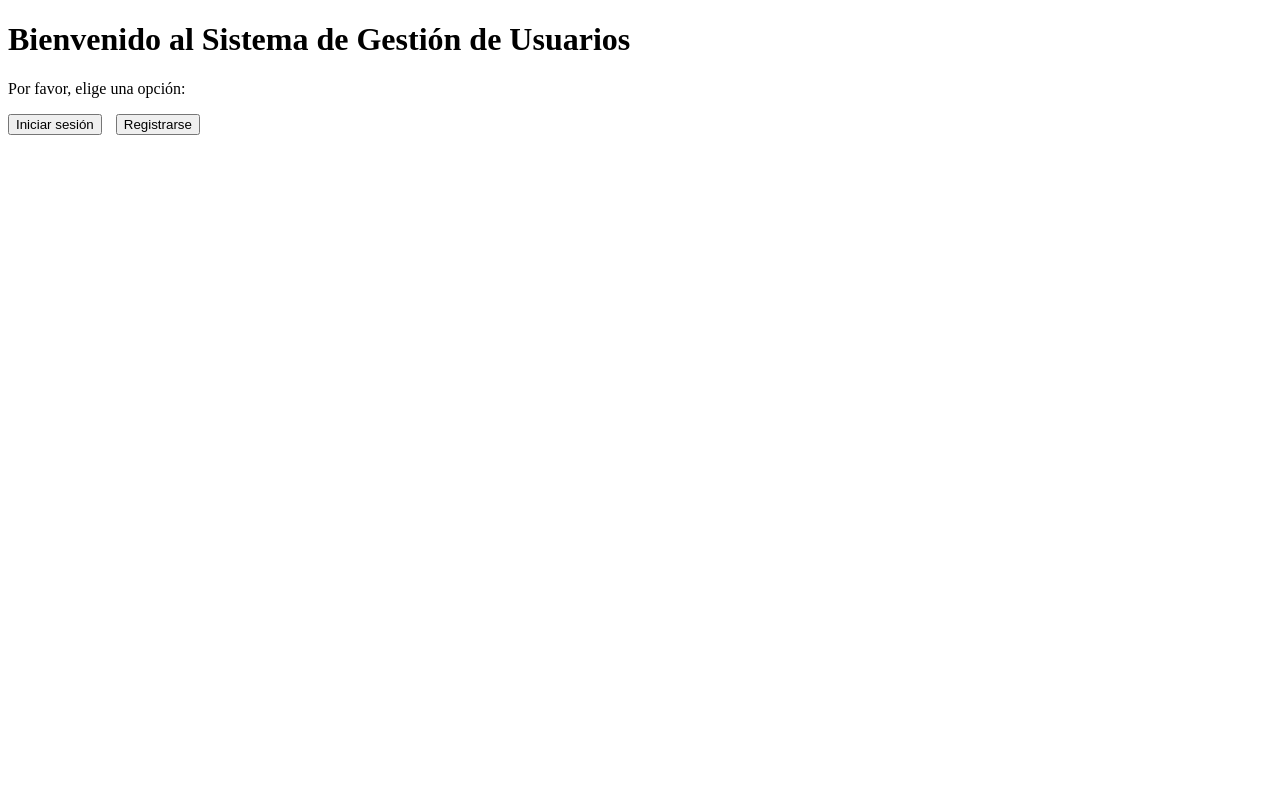
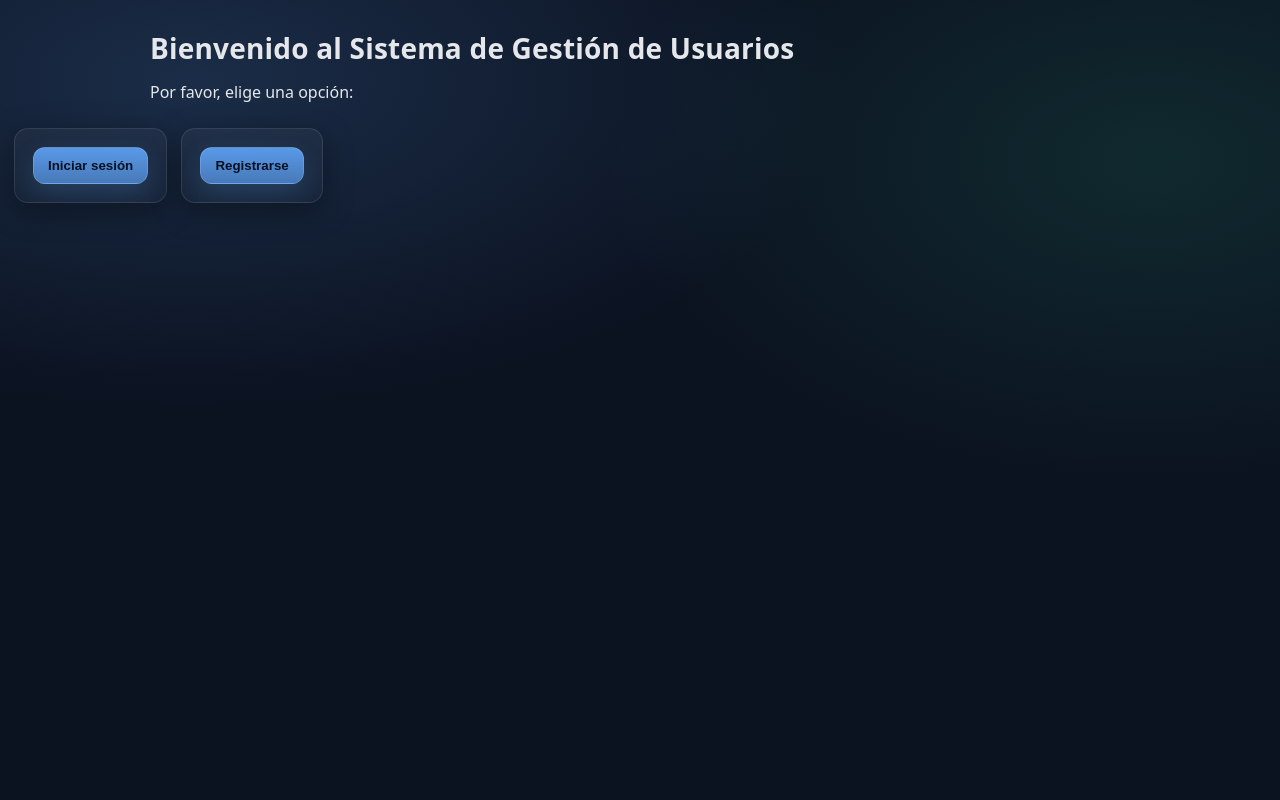
Before and after one commit to MaxR19/Demo, a PHP site: page / in a window 1280 px wide. Run offline with PHP 8.4, Linux system fonts and the light colour scheme.

Commit message:
Otro commit

```diff
--- a/Servidor/Tema_03/version_04/dashboard.php
+++ b/Servidor/Tema_03/version_04/dashboard.php
@@ -7,6 +7,7 @@ require_once 'session_check.php';
 <head>
     <meta charset="UTF-8">
     <title>Panel de Usuario</title>
+    <link rel="stylesheet" href="estilos.css">
 </head>
 <body>
 
--- /dev/null
+++ b/Servidor/Tema_03/version_04/estilos.css
@@ -0,0 +1,301 @@
+/* ===========================
+   style.css - Proyecto Gestión Usuarios / Clientes / Contactos
+   Funciona con tu HTML actual (sin clases)
+   =========================== */
+
+/* Reset básico */
+*,
+*::before,
+*::after {
+  box-sizing: border-box;
+}
+
+:root {
+  --bg: #0b1220;
+  --card: #111a2e;
+  --card-2: #0f172a;
+  --text: #e5e7eb;
+  --muted: #9ca3af;
+  --border: rgba(255, 255, 255, 0.10);
+  --shadow: 0 8px 30px rgba(0,0,0,0.35);
+  --accent: #60a5fa;
+  --accent-2: #34d399;
+
+  --danger: #f87171;
+  --warning: #fbbf24;
+
+  --radius: 14px;
+  --radius-sm: 10px;
+  --maxw: 980px;
+  --pad: 18px;
+
+  --font: system-ui, -apple-system, Segoe UI, Roboto, Arial, sans-serif;
+}
+
+/* Fondo y tipografía */
+html, body {
+  height: 100%;
+}
+
+body {
+  margin: 0;
+  font-family: var(--font);
+  background: radial-gradient(1200px 600px at 15% 10%, rgba(96,165,250,0.18), transparent 55%),
+              radial-gradient(1000px 600px at 90% 20%, rgba(52,211,153,0.12), transparent 55%),
+              var(--bg);
+  color: var(--text);
+  line-height: 1.45;
+  padding: 28px 14px;
+}
+
+/* Contenedor: como tu HTML no usa wrappers, centramos “lo mejor posible” */
+body > h1,
+body > h2,
+body > h3,
+body > p,
+body > table,
+body > form,
+body > div,
+body > ul,
+body > ol {
+  max-width: var(--maxw);
+  margin-left: auto;
+  margin-right: auto;
+}
+
+/* Títulos */
+h1, h2, h3 {
+  margin: 0 0 12px 0;
+  letter-spacing: 0.2px;
+}
+
+h1 { font-size: 28px; }
+h2 { font-size: 22px; margin-top: 6px; }
+h3 { font-size: 16px; margin-top: 22px; color: #c7d2fe; }
+
+/* Textos */
+p {
+  margin: 10px auto;
+  color: var(--text);
+}
+
+p small {
+  color: var(--muted);
+}
+
+/* Enlaces */
+a {
+  color: var(--accent);
+  text-decoration: none;
+  font-weight: 600;
+}
+
+a:hover {
+  text-decoration: underline;
+}
+
+a:focus {
+  outline: 3px solid rgba(96,165,250,0.35);
+  outline-offset: 3px;
+  border-radius: 8px;
+}
+
+/* Tarjeta automática para formularios y tablas (da “look app”) */
+form,
+table {
+  background: linear-gradient(180deg, rgba(255,255,255,0.04), rgba(255,255,255,0.02));
+  border: 1px solid var(--border);
+  border-radius: var(--radius);
+  box-shadow: var(--shadow);
+  overflow: hidden;
+}
+
+/* Formularios */
+form {
+  padding: var(--pad);
+  margin: 14px auto;
+}
+
+label {
+  display: inline-block;
+  color: #dbeafe;
+  font-weight: 650;
+  margin-bottom: 6px;
+}
+
+input[type="text"],
+input[type="password"],
+input[type="email"],
+input[type="number"],
+select {
+  width: min(520px, 100%);
+  display: block;
+  padding: 10px 12px;
+  border-radius: var(--radius-sm);
+  border: 1px solid rgba(255,255,255,0.14);
+  background: rgba(15,23,42,0.65);
+  color: var(--text);
+  margin-top: 6px;
+  margin-bottom: 14px;
+  outline: none;
+}
+
+input::placeholder {
+  color: rgba(229,231,235,0.55);
+}
+
+input:focus,
+select:focus {
+  border-color: rgba(96,165,250,0.7);
+  box-shadow: 0 0 0 4px rgba(96,165,250,0.18);
+}
+
+select {
+  cursor: pointer;
+}
+
+/* Checkbox */
+input[type="checkbox"] {
+  transform: translateY(1px);
+  accent-color: var(--accent);
+}
+
+/* Botones */
+button {
+  appearance: none;
+  border: 1px solid rgba(255,255,255,0.14);
+  background: linear-gradient(180deg, rgba(96,165,250,0.9), rgba(96,165,250,0.65));
+  color: #061022;
+  font-weight: 800;
+  padding: 10px 14px;
+  border-radius: 12px;
+  cursor: pointer;
+  transition: transform .06s ease, filter .2s ease, box-shadow .2s ease;
+  box-shadow: 0 10px 24px rgba(96,165,250,0.18);
+}
+
+button:hover {
+  filter: brightness(1.05);
+}
+
+button:active {
+  transform: translateY(1px);
+}
+
+button:focus {
+  outline: 3px solid rgba(96,165,250,0.35);
+  outline-offset: 3px;
+}
+
+/* Botones “peligro” opcionales por clase (si luego quieres usarlas) */
+.btn-danger {
+  background: linear-gradient(180deg, rgba(248,113,113,0.95), rgba(248,113,113,0.70));
+  box-shadow: 0 10px 24px rgba(248,113,113,0.18);
+}
+
+/* Tablas */
+table {
+  width: min(var(--maxw), 100%);
+  border-collapse: collapse;
+  margin: 14px auto;
+}
+
+table tr:first-child th {
+  background: rgba(96,165,250,0.12);
+  color: #dbeafe;
+  font-weight: 800;
+  text-transform: none;
+  letter-spacing: 0.2px;
+}
+
+th, td {
+  border-bottom: 1px solid rgba(255,255,255,0.10);
+  padding: 10px 12px;
+  text-align: left;
+  vertical-align: top;
+}
+
+tr:nth-child(even) td {
+  background: rgba(255,255,255,0.02);
+}
+
+tr:hover td {
+  background: rgba(96,165,250,0.06);
+}
+
+/* Tablas con bordes antiguos (tu HTML usa border="1"): lo suavizamos */
+table[border="1"] {
+  border: 1px solid rgba(255,255,255,0.12);
+}
+
+/* Mensajes: tu HTML pone estilos inline color:green/red, lo soportamos */
+p[style*="color:green"],
+p[style*="color: green"] {
+  background: rgba(52,211,153,0.12);
+  border: 1px solid rgba(52,211,153,0.25);
+  color: #d1fae5 !important;
+  padding: 10px 12px;
+  border-radius: 12px;
+  max-width: var(--maxw);
+}
+
+p[style*="color:red"],
+p[style*="color: red"] {
+  background: rgba(248,113,113,0.12);
+  border: 1px solid rgba(248,113,113,0.25);
+  color: #fee2e2 !important;
+  padding: 10px 12px;
+  border-radius: 12px;
+  max-width: var(--maxw);
+}
+
+/* Opcional: si luego quieres usar clases (más limpio) */
+.msg-success {
+  background: rgba(52,211,153,0.12);
+  border: 1px solid rgba(52,211,153,0.25);
+  color: #d1fae5;
+  padding: 10px 12px;
+  border-radius: 12px;
+}
+
+.msg-error {
+  background: rgba(248,113,113,0.12);
+  border: 1px solid rgba(248,113,113,0.25);
+  color: #fee2e2;
+  padding: 10px 12px;
+  border-radius: 12px;
+}
+
+/* Links tipo “volver” */
+a[href*="dashboard.php"],
+a[href*="index.php"],
+a[href*="login.php"],
+a[href*="registro.php"],
+a[href*="gestion_clientes.php"],
+a[href*="contactos.php"] {
+  display: inline-block;
+  margin-top: 8px;
+}
+
+/* Ajustes para pantallas pequeñas */
+@media (max-width: 720px) {
+  body { padding: 18px 10px; }
+  h1 { font-size: 24px; }
+  h2 { font-size: 20px; }
+
+  table {
+    display: block;
+    overflow-x: auto;
+    white-space: nowrap;
+  }
+
+  th, td { padding: 9px 10px; }
+
+  input[type="text"],
+  input[type="password"],
+  input[type="email"],
+  input[type="number"],
+  select {
+    width: 100%;
+  }
+}
--- a/Servidor/Tema_03/version_04/index.php
+++ b/Servidor/Tema_03/version_04/index.php
@@ -20,6 +20,7 @@ if (estaLogueado()) {
 <head>
     <meta charset="UTF-8">
     <title>Inicio</title>
+    <link rel="stylesheet" href="estilos.css">
 </head>
 <body>
 
--- a/Servidor/Tema_03/version_04/login.php
+++ b/Servidor/Tema_03/version_04/login.php
@@ -25,6 +25,7 @@ $usuario_cookie = $_COOKIE['recordar_usuario'] ?? '';
 <head>
     <meta charset="UTF-8">
     <title>Iniciar sesión</title>
+    <link rel="stylesheet" href="estilos.css">
 </head>
 <body>
 
```
Also changed, not shown: Servidor/Tema_03/version_04/database.db.
